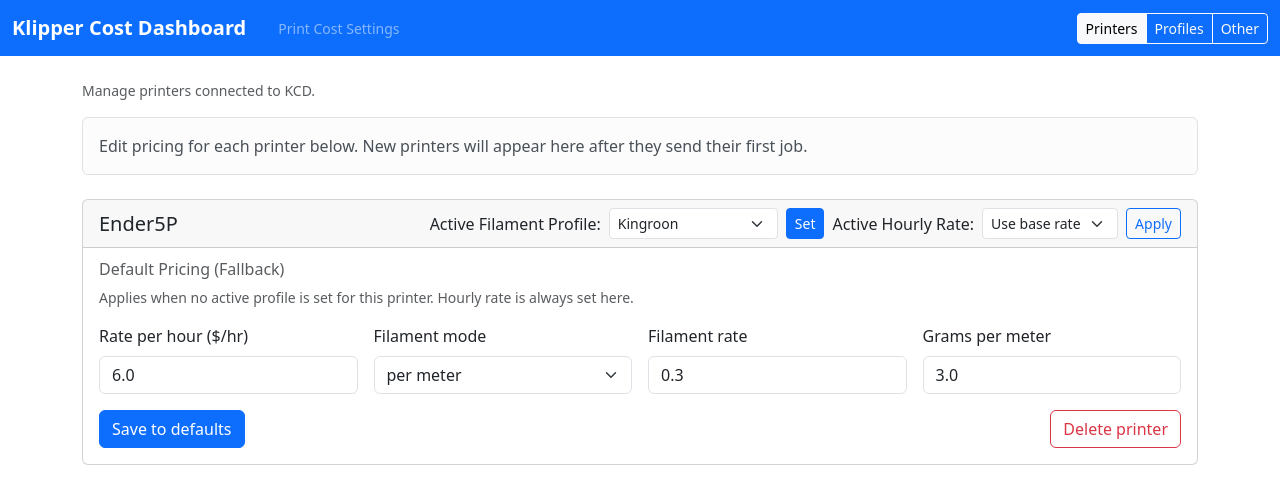
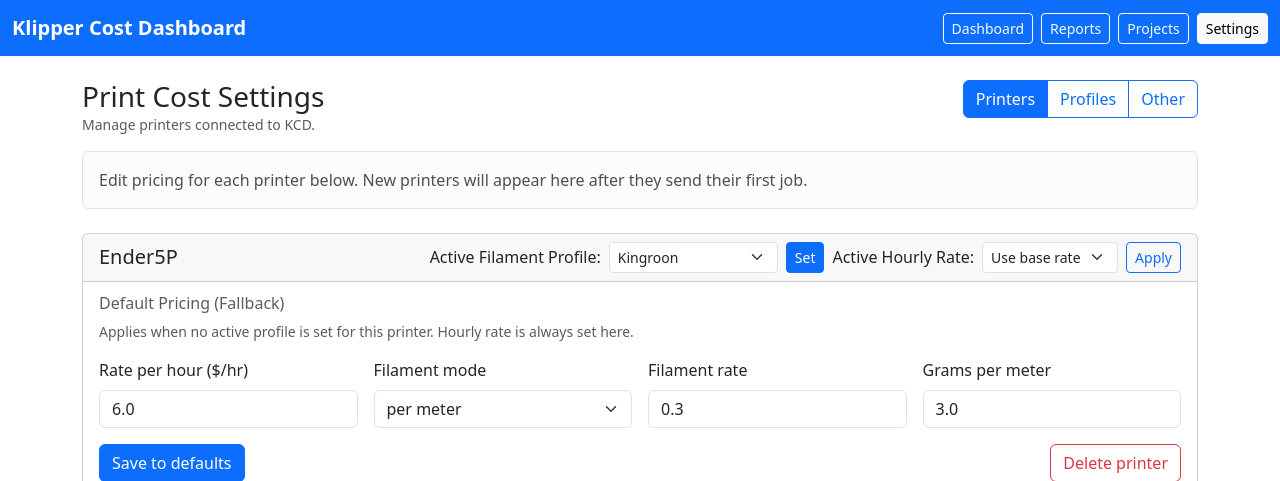
Before and after one commit to khisanthax/klipper-cost-dashboard, a Flask app: page /settings/printers in a window 1280 px wide. Shown: the top 481 px of the page. Run offline with Flask 3, Linux system fonts and the light colour scheme.

Commit message:
fix(settings-nav): keep main nav and render settings submenu in page

```diff
--- a/templates/base.html
+++ b/templates/base.html
@@ -22,17 +22,8 @@
     <!-- Navigation Header -->
     <nav class="navbar navbar-dark bg-primary">
         <div class="container-fluid">
-            <div class="d-flex align-items-center gap-3">
-                <a class="navbar-brand mb-0" href="{{ url_for('index') }}">Klipper Cost Dashboard</a>
-                {% if page_title %}
-                <span class="navbar-text text-white-50 small d-none d-sm-inline">{{ page_title }}</span>
-                {% endif %}
-            </div>
-
+            <a class="navbar-brand" href="{{ url_for('index') }}">Klipper Cost Dashboard</a>
             <div class="d-flex flex-wrap gap-2 ms-auto">
-                {% if request.path.startswith('/settings') %}
-                    {% include "settings/submenu.html" %}
-                {% else %}
                 <a class="btn btn-sm btn-outline-light {% if request.path == '/' %}active{% endif %}"
                     href="{{ url_for('index') }}">Dashboard</a>
                 <a class="btn btn-sm btn-outline-light {% if request.path.startswith('/reports') %}active{% endif %}"
@@ -41,7 +32,6 @@
                     href="{{ url_for('projects_page') }}">Projects</a>
                 <a class="btn btn-sm btn-outline-light {% if request.path.startswith('/settings') %}active{% endif %}"
                     href="{{ url_for('settings_printers_page') }}">Settings</a>
-                {% endif %}
             </div>
         </div>
     </nav>
--- a/templates/settings/printers.html
+++ b/templates/settings/printers.html
@@ -1,6 +1,14 @@
 {% extends "base.html" %}
 
 {% block content %}
+<div class="d-flex justify-content-between align-items-start mb-3">
+    <div>
+        <h1 class="h3 mb-0">Print Cost Settings</h1>
+        <div class="text-muted small">{{ settings_subtitle }}</div>
+    </div>
+    {% include "settings/submenu.html" %}
+</div>
+
 {% if error %}
 <div class="alert alert-danger" role="alert">{{ error }}</div>
 {% endif %}
@@ -9,7 +17,5 @@
 <div class="alert alert-success" role="alert">{{ message }}</div>
 {% endif %}
 
-<div class="text-muted small mb-3">{{ settings_subtitle }}</div>
-
 {% include "settings/partials/printers.html" %}
 {% endblock %}
--- a/templates/settings/submenu.html
+++ b/templates/settings/submenu.html
@@ -1,14 +1,14 @@
 <div class="btn-group">
     <a href="{{ url_for('settings_printers_page') }}"
-       class="btn btn-sm btn-outline-light {% if request.path.startswith('/settings/printers') %}active{% endif %}">
+       class="btn btn-outline-primary {% if request.path.startswith('/settings/printers') %}active{% endif %}">
         Printers
     </a>
     <a href="{{ url_for('settings_profiles_page') }}"
-       class="btn btn-sm btn-outline-light {% if request.path.startswith('/settings/profiles') %}active{% endif %}">
+       class="btn btn-outline-primary {% if request.path.startswith('/settings/profiles') %}active{% endif %}">
         Profiles
     </a>
     <a href="{{ url_for('settings_other_page') }}"
-       class="btn btn-sm btn-outline-light {% if request.path.startswith('/settings/other') %}active{% endif %}">
+       class="btn btn-outline-primary {% if request.path.startswith('/settings/other') %}active{% endif %}">
         Other
     </a>
 </div>
```
Also changed, not shown: templates/settings/other.html (+8 -2 lines), templates/settings/profiles.html (+8 -2 lines). Lines whose indentation alone changed are shown as unchanged.
